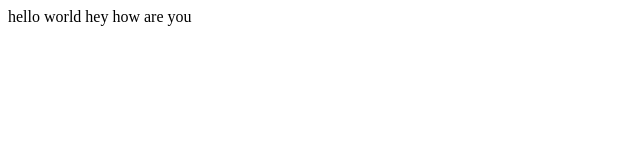
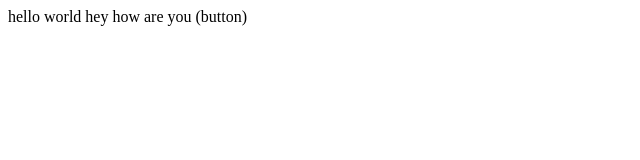
Before and after one commit to RRsheaven/localrepo, a plain HTML site: page index.html in a window 1280 px wide. Shown: the full height of the page, 0-640 px from the left. Drawn offline with Linux system fonts and the light colour scheme.

```diff
--- a/index.html
+++ b/index.html
@@ -7,6 +7,6 @@
 </head>
 <body>
     hello world
-    hey how are you
+    hey how are you (button)
 </body>
 </html>
```
